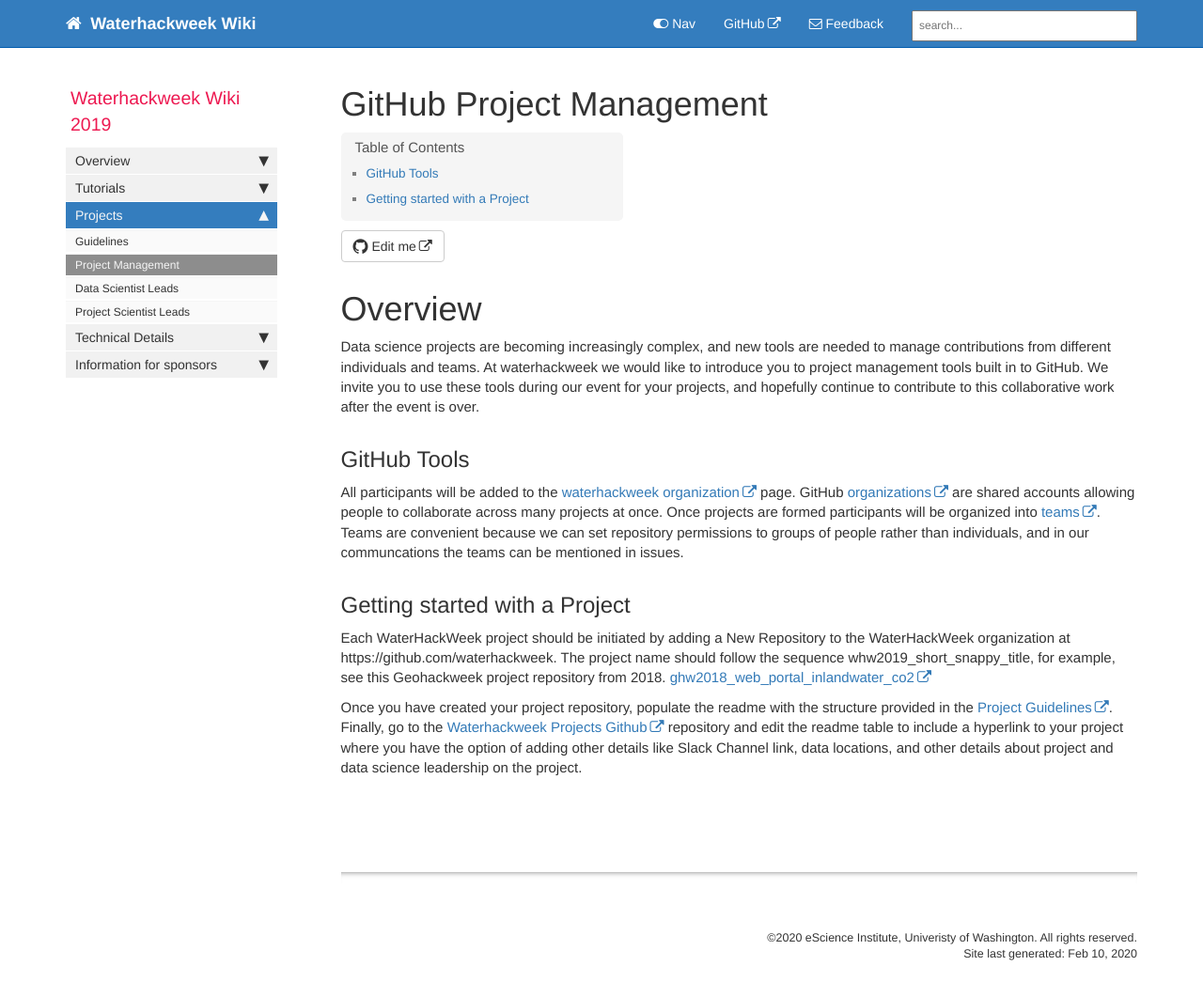
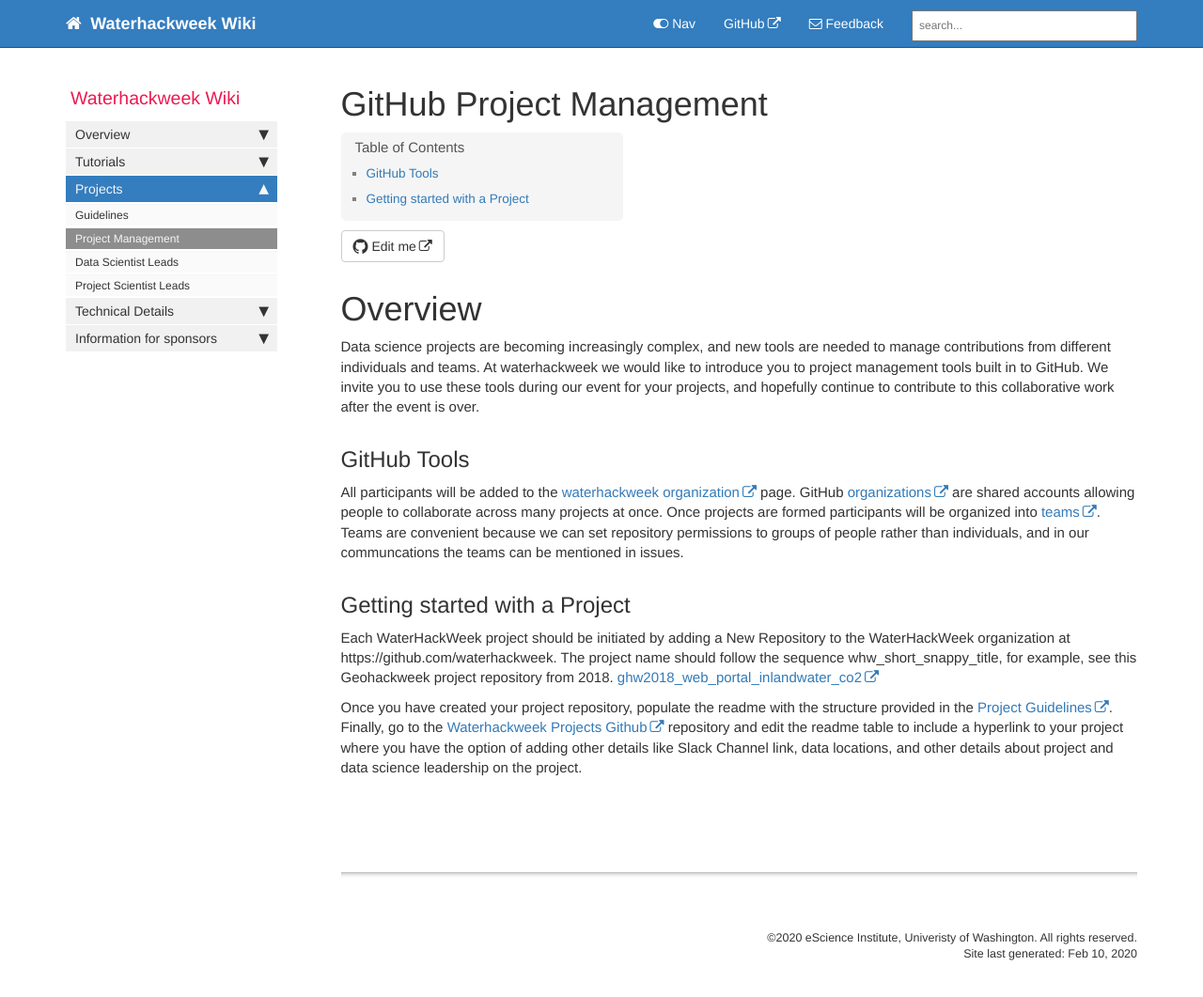
Before and after one commit to waterhackweek/wiki, a Jekyll site: the page built from pages/github_project_management.md, in a window 1280 px wide and 1075 px high. Shown: the top 1061 px of the window at 94% size. Built offline with Jekyll 4.4.1, drawn with Linux system fonts in a browser that asks for light colours; nearby versions of some CDN libraries; comment, search, counter and statistics services are not loaded.

Commit message:
updated year

```diff
--- a/_data/sidebars/mydoc_sidebar.yml
+++ b/_data/sidebars/mydoc_sidebar.yml
@@ -3,7 +3,7 @@
 entries:
 - title: sidebar
   product: Waterhackweek Wiki
-  version: 2019
+  version:
   folders:
 
   - title:
--- a/pages/github_project_management.md
+++ b/pages/github_project_management.md
@@ -14,6 +14,6 @@ All participants will be added to the [waterhackweek organization](https://githu
 
 ## Getting started with a Project
 
-Each WaterHackWeek project should be initiated by adding a New Repository to the WaterHackWeek organization at https://github.com/waterhackweek.  The project name should follow the sequence whw2019_short_snappy_title, for example, see this Geohackweek project repository from 2018.  [ghw2018_web_portal_inlandwater_co2](https://github.com/geohackweek/ghw2018_web_portal_inlandwater_co2)
+Each WaterHackWeek project should be initiated by adding a New Repository to the WaterHackWeek organization at https://github.com/waterhackweek.  The project name should follow the sequence whw_short_snappy_title, for example, see this Geohackweek project repository from 2018.  [ghw2018_web_portal_inlandwater_co2](https://github.com/geohackweek/ghw2018_web_portal_inlandwater_co2)
 
 Once you have created your project repository, populate the readme with the structure provided in the [Project Guidelines](https://waterhackweek.github.io/wiki/project_guidelines.html).    Finally, go to the [Waterhackweek Projects Github](https://github.com/waterhackweek/projects) repository and edit the readme table to include a hyperlink to your project where you have the option of adding other details like Slack Channel link, data locations, and other details about project and data science leadership on the project.
```
Also changed, not shown: README.md.
